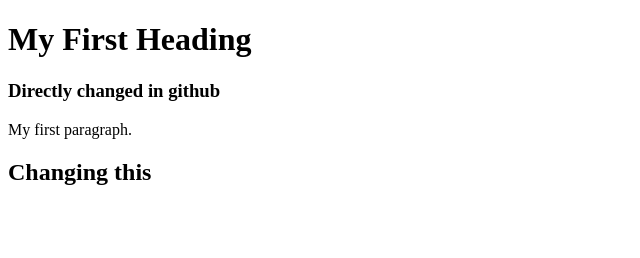
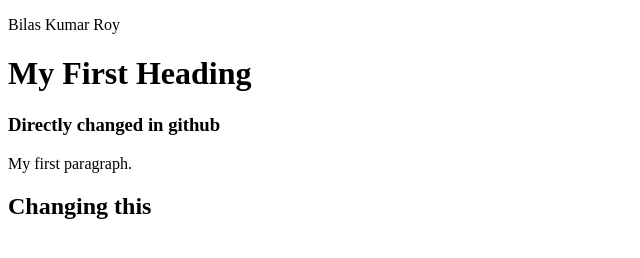
Before and after one commit to BKR70/again_practice, a plain HTML site: page index.html in a window 1280 px wide. Shown: the whole page, without its empty margins (0-640 px from the left). Drawn offline with Linux system fonts and the light colour scheme.

Commit message:
New p added

```diff
--- a/index.html
+++ b/index.html
@@ -1,7 +1,7 @@
 <!DOCTYPE html>
 <html>
     <body>
-
+        <p>Bilas Kumar Roy</p>
         <h1>My First Heading</h1>
         <h3>Directly changed in github</h3>
         <p>My first paragraph.</p>
```
